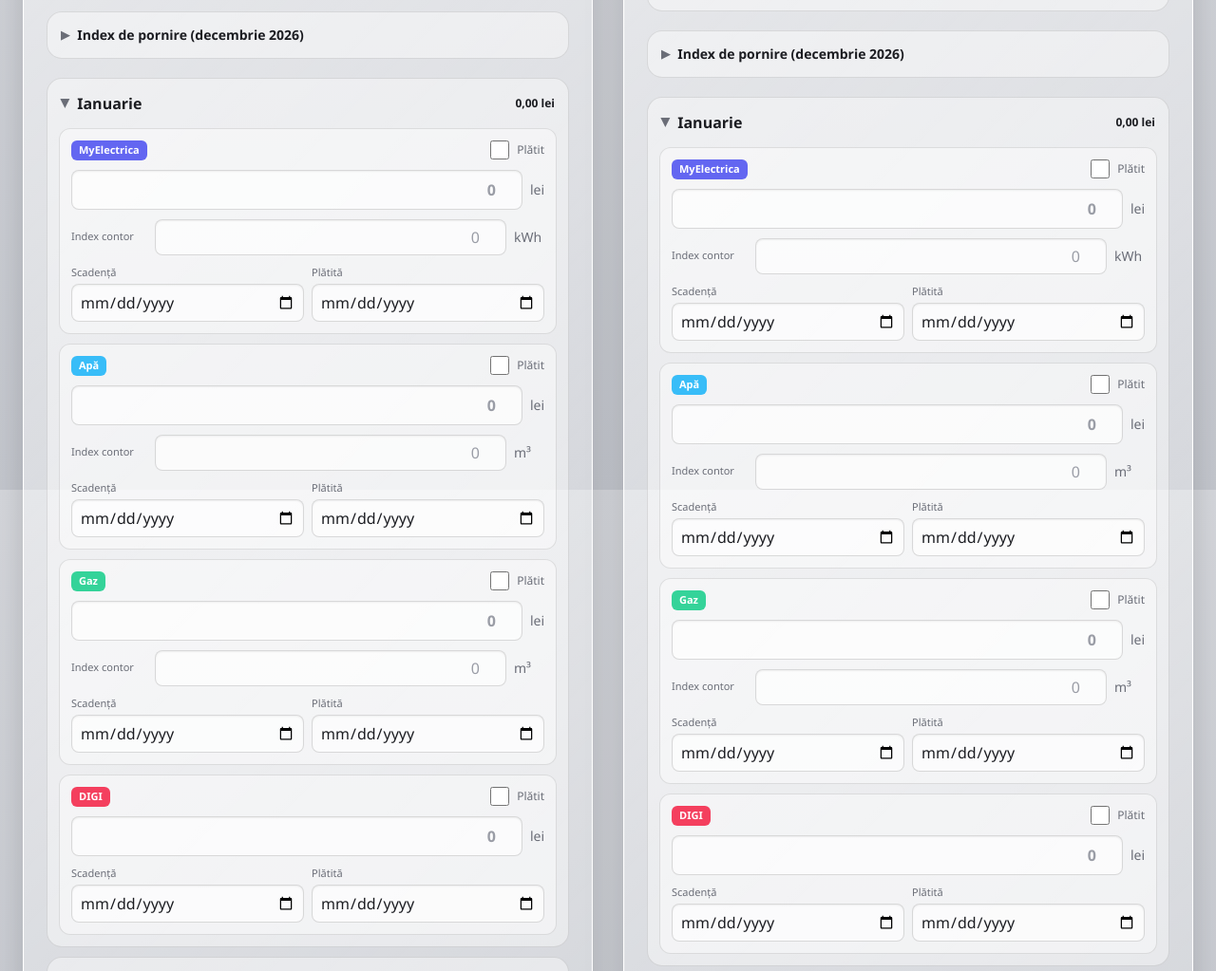
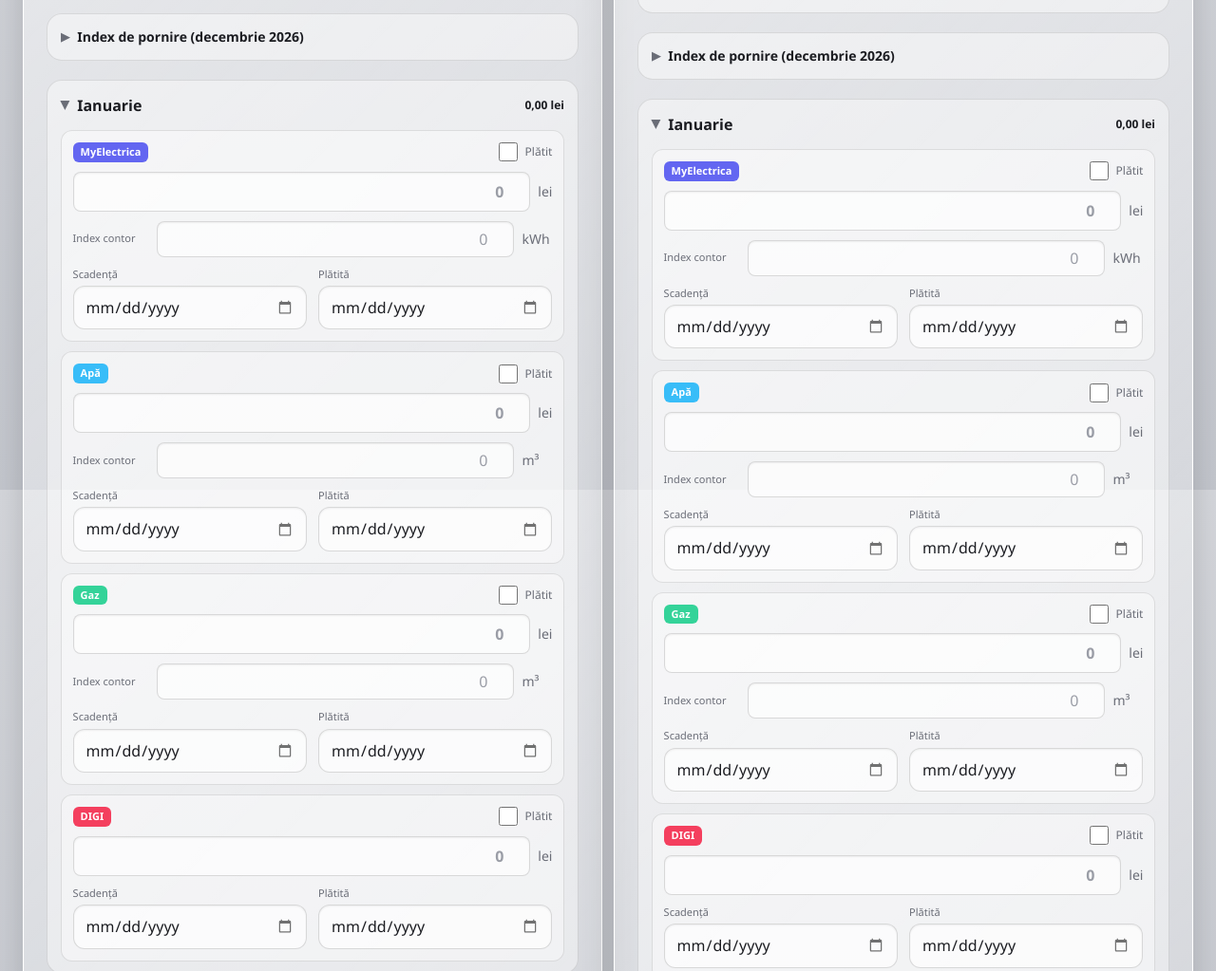
Before and after one commit to serbaniulian-cmd/Facturi_2027, a plain HTML site: page index.html in a window 1280 px wide. Shown: the part 1084-2107 px from the top of the page at 95% size. Drawn offline with nearby package versions, Linux system fonts and the light colour scheme.

Commit message:
Add files via upload

```diff
--- a/index.html
+++ b/index.html
@@ -102,6 +102,14 @@ html body.bg-slate-900{padding-bottom:calc(130px + env(safe-area-inset-bottom))}
 #inel .bg{stroke:rgba(0,0,0,.1)}#inelArc{stroke:var(--gain);stroke-dasharray:163.4;stroke-dashoffset:163.4;transition:stroke-dashoffset 1.1s cubic-bezier(.2,.8,.2,1)}
 #inel b{position:absolute;inset:0;display:flex;flex-direction:column;align-items:center;justify-content:center;font-size:15px;font-weight:800;line-height:1}
 #inel small{font-size:9px;font-weight:700;color:var(--mute);margin-top:2px}
+
+/* ===== reparare spațiere pe telefon: câmpurile de dată ieșeau din card ===== */
+html body input[type="date"]{display:block;width:100%;min-width:0;max-width:100%;box-sizing:border-box;-webkit-appearance:none;appearance:none;min-height:2.9rem;padding:.5rem .75rem;border-radius:.75rem;text-align:left;font-size:16px;line-height:1.3}
+html body input[type="date"]::-webkit-date-and-time-value{text-align:left;min-height:1.3em;margin:0}
+html body input[type="date"]::-webkit-calendar-picker-indicator{opacity:.55}
+html body label[class*="min-w-0"]{min-width:0;display:block}
+html body [class*="grid-cols-2"]{gap:.75rem}
+html body details>div[class*="px-3"]{padding-left:.85rem;padding-right:.85rem}
     </style>
 </head>
 <body class="bg-slate-900 text-slate-100 font-sans antialiased min-h-screen p-3 md:p-6">
```
